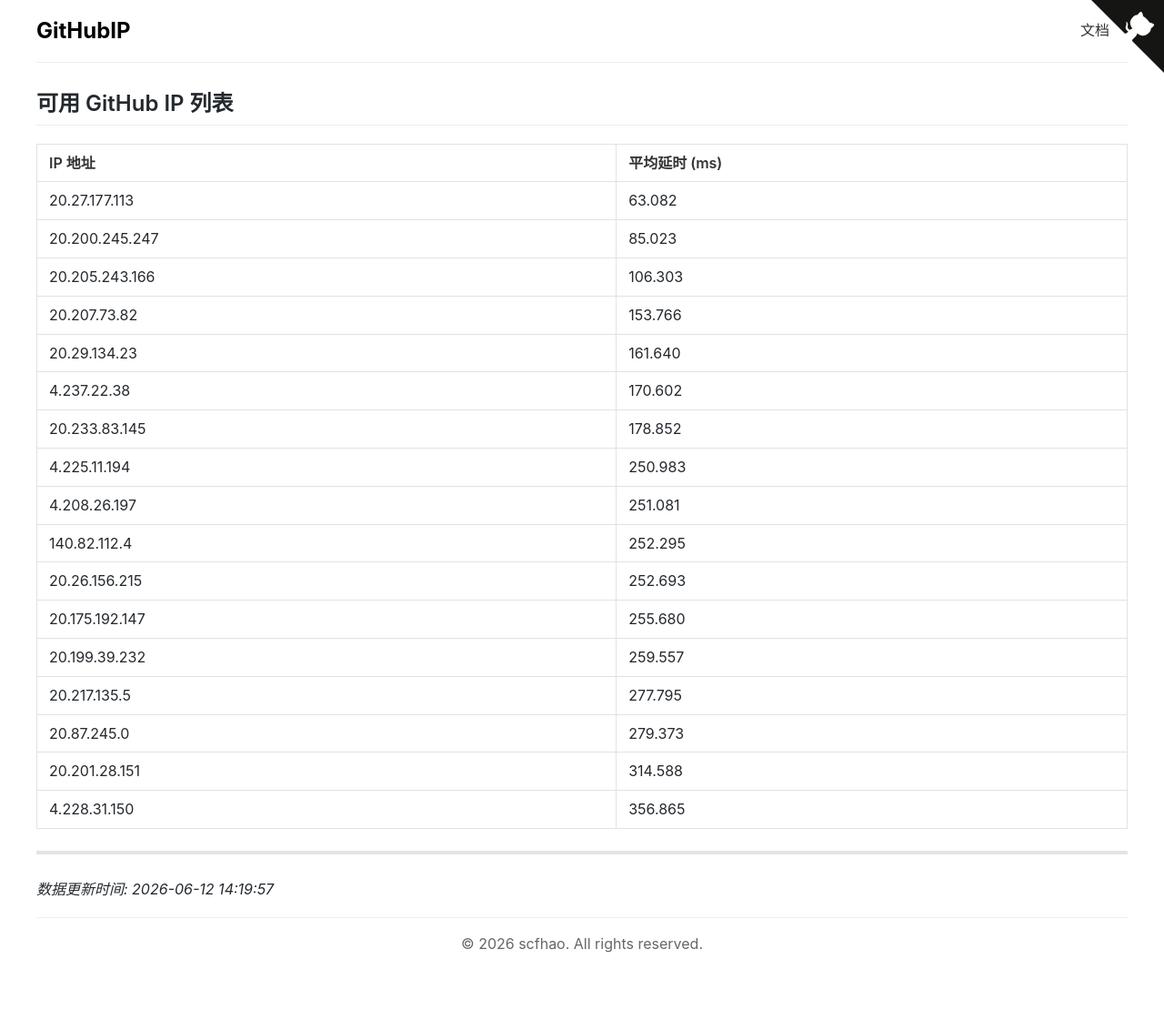
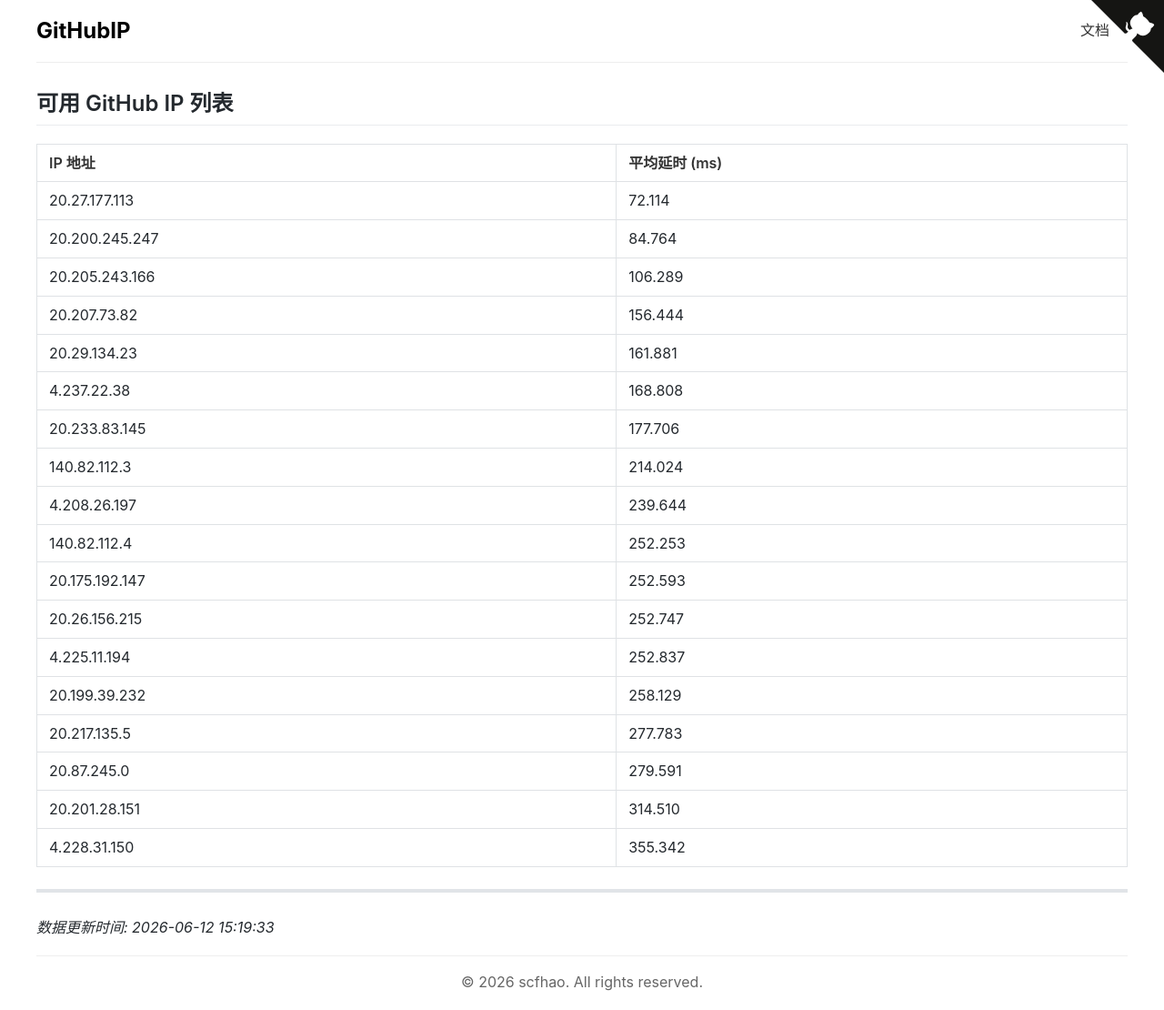
Before and after one commit to scfhao/GitHubIP, a Jekyll site: the page built from index.md, in a window 1280 px wide. Shown: the whole page at 91% size. Built offline with Jekyll 4.4.1, drawn with Linux system fonts in a browser that asks for light colours; before the commit the page ends 1068 px from its top, so only the background shows below that.

Commit message:
自动脚本执行 - 2026-06-12 15:19:33

```diff
--- a/index.md
+++ b/index.md
@@ -1,31 +1,32 @@
 ---
 layout: home
 title: GitHub IP 列表
-date: 2026-06-12 14:19:57
+date: 2026-06-12 15:19:33
 ---
 
 ## 可用 GitHub IP 列表
 
 | IP 地址 | 平均延时 (ms) |
 |---------|--------------|
-| 20.27.177.113 | 63.082 |
-| 20.200.245.247 | 85.023 |
-| 20.205.243.166 | 106.303 |
-| 20.207.73.82 | 153.766 |
-| 20.29.134.23 | 161.640 |
-| 4.237.22.38 | 170.602 |
-| 20.233.83.145 | 178.852 |
-| 4.225.11.194 | 250.983 |
-| 4.208.26.197 | 251.081 |
-| 140.82.112.4 | 252.295 |
-| 20.26.156.215 | 252.693 |
-| 20.175.192.147 | 255.680 |
-| 20.199.39.232 | 259.557 |
-| 20.217.135.5 | 277.795 |
-| 20.87.245.0 | 279.373 |
-| 20.201.28.151 | 314.588 |
-| 4.228.31.150 | 356.865 |
+| 20.27.177.113 | 72.114 |
+| 20.200.245.247 | 84.764 |
+| 20.205.243.166 | 106.289 |
+| 20.207.73.82 | 156.444 |
+| 20.29.134.23 | 161.881 |
+| 4.237.22.38 | 168.808 |
+| 20.233.83.145 | 177.706 |
+| 140.82.112.3 | 214.024 |
+| 4.208.26.197 | 239.644 |
+| 140.82.112.4 | 252.253 |
+| 20.175.192.147 | 252.593 |
+| 20.26.156.215 | 252.747 |
+| 4.225.11.194 | 252.837 |
+| 20.199.39.232 | 258.129 |
+| 20.217.135.5 | 277.783 |
+| 20.87.245.0 | 279.591 |
+| 20.201.28.151 | 314.510 |
+| 4.228.31.150 | 355.342 |
 
 ---
 
-*数据更新时间: 2026-06-12 14:19:57*
+*数据更新时间: 2026-06-12 15:19:33*
```
